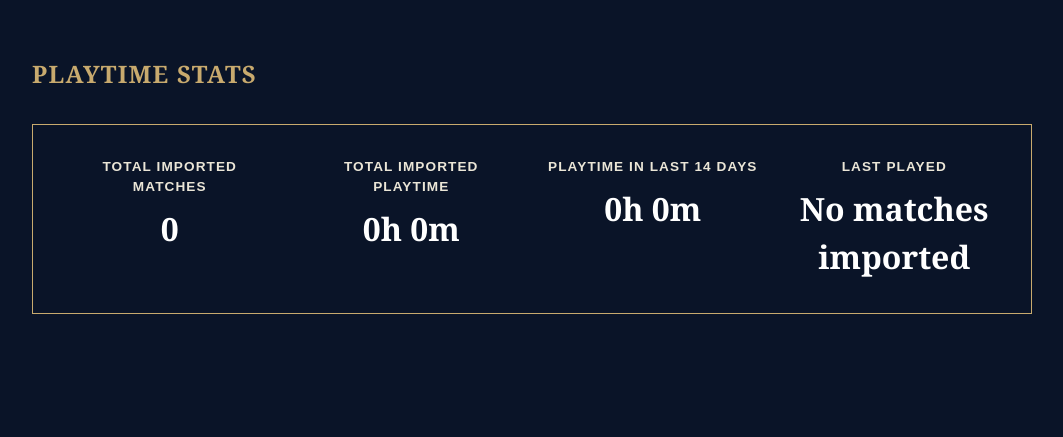
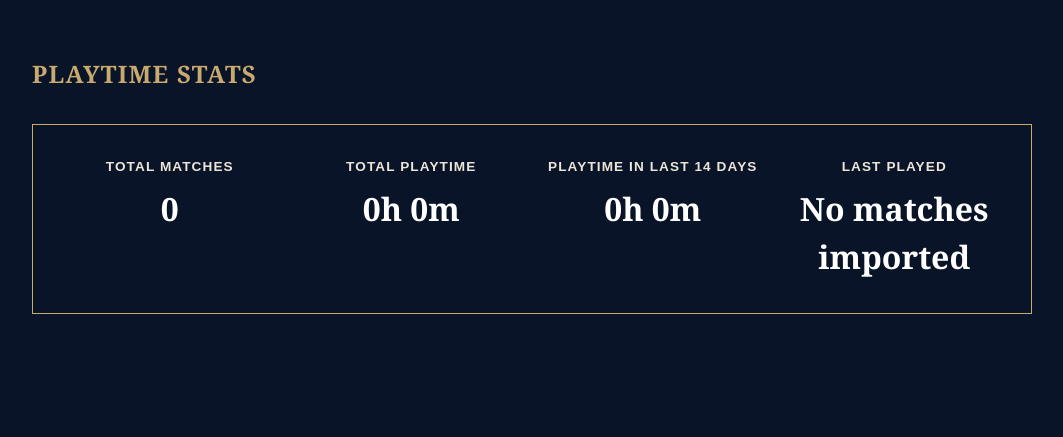
Before and after one commit to amondavid/lol-playtime-tracker, a Flask app: page /stats in a window 1280 px wide. Shown: the part 100-537 px from the top of the page, without its empty margins (108-1171 px from the left). Run offline with Flask 3, Linux system fonts and the light colour scheme; data that the repository does not hold is empty.

Commit message:
Changed labels for total matches and total playtime

```diff
--- a/templates/stats.html
+++ b/templates/stats.html
@@ -5,12 +5,12 @@ endblock %} {% block content %}
 
   <div class="stats-grid">
     <div class="stat-block">
-      <p class="stat-label">Total imported matches</p>
+      <p class="stat-label">Total matches</p>
       <p class="stat-value">{{ total_matches }}</p>
     </div>
 
     <div class="stat-block">
-      <p class="stat-label">Total imported playtime</p>
+      <p class="stat-label">Total playtime</p>
       <p class="stat-value">{{ total_playtime }}</p>
     </div>
 
```
